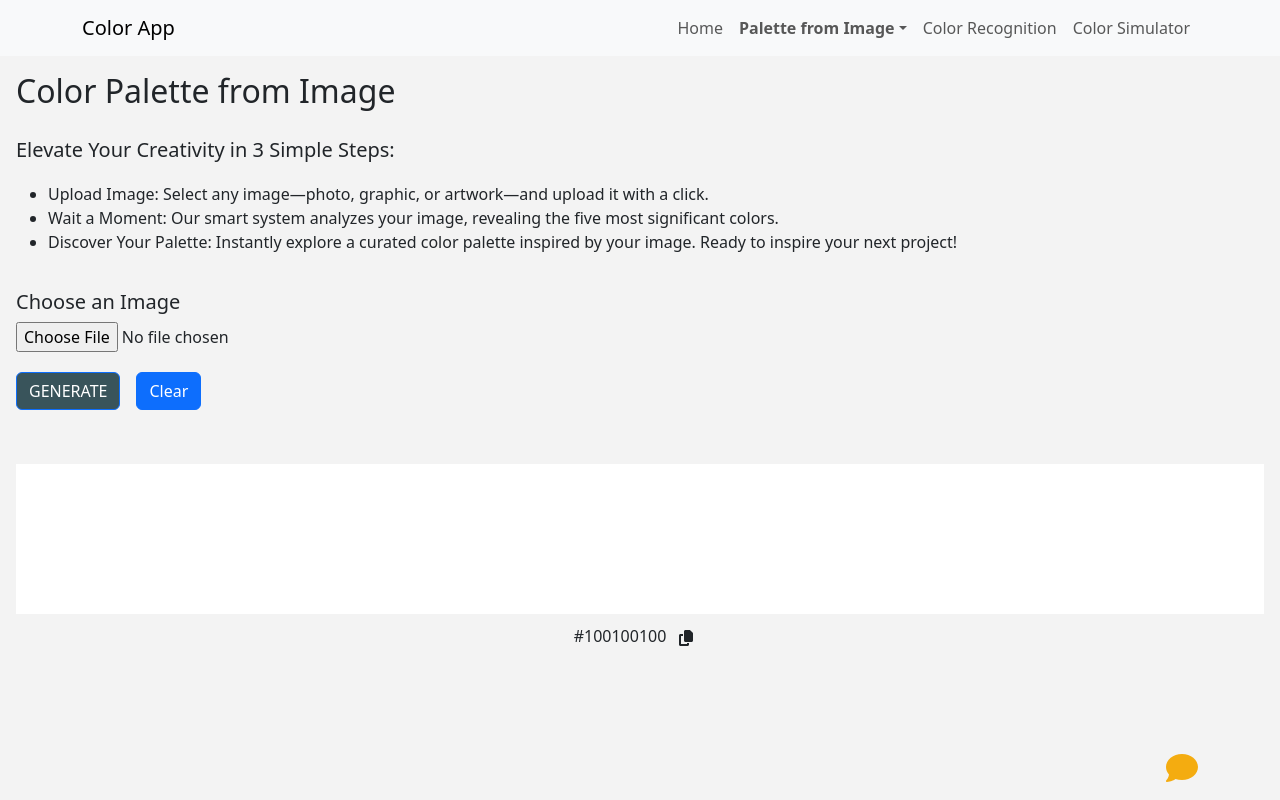
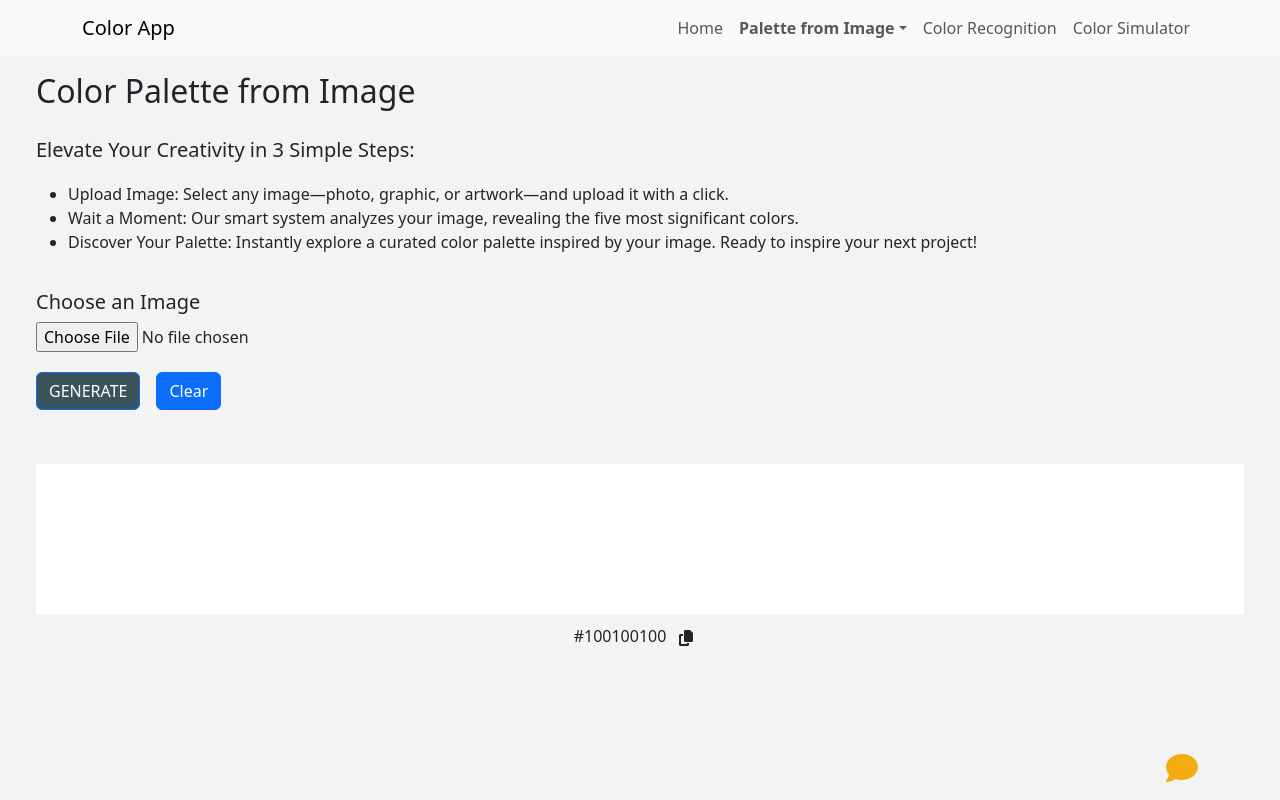
Before and after one commit to wajdialjedaani/color-accessibility-app, a Next.js app in the folder frontend/: page /pages/imagePalette in a window 1280 px wide. Built offline with nearby package versions, Linux system fonts and the light colour scheme.

Commit message:
fix margin

```diff
--- a/frontend/src/app/components/ImagePalette.js
+++ b/frontend/src/app/components/ImagePalette.js
@@ -49,6 +49,7 @@ const ImagePalette = () => {
   };
 
   return (
+    <div style={{margin: '0px 20px'}}>
     <div className="d-flex flex-column" style={{ margin: "1rem" }}>
       <h2>Color Palette from Image</h2>
       <h5 style={{margin: "20px 0px"}}>Elevate Your Creativity in 3 Simple Steps:</h5>
@@ -129,8 +130,9 @@ const ImagePalette = () => {
             </div>
           ) : ""}{" "}
           </div>
-    </div>
+    </div></div>
   );
+
 };
 
 export default ImagePalette;
```
